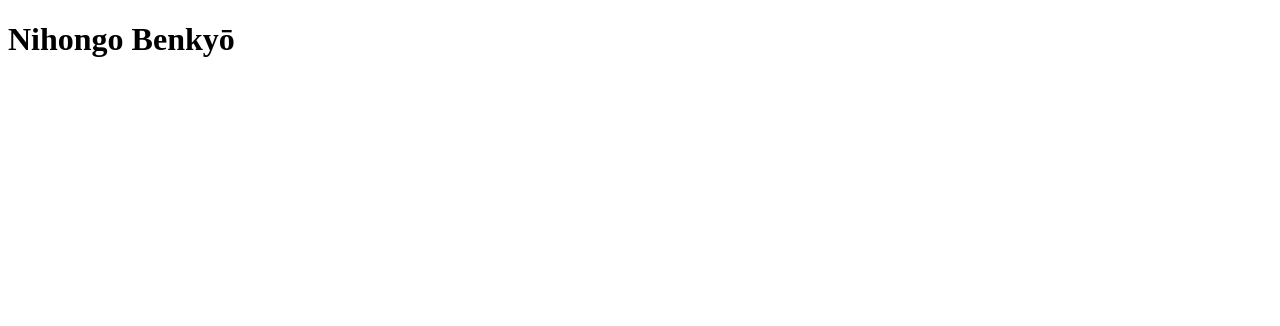
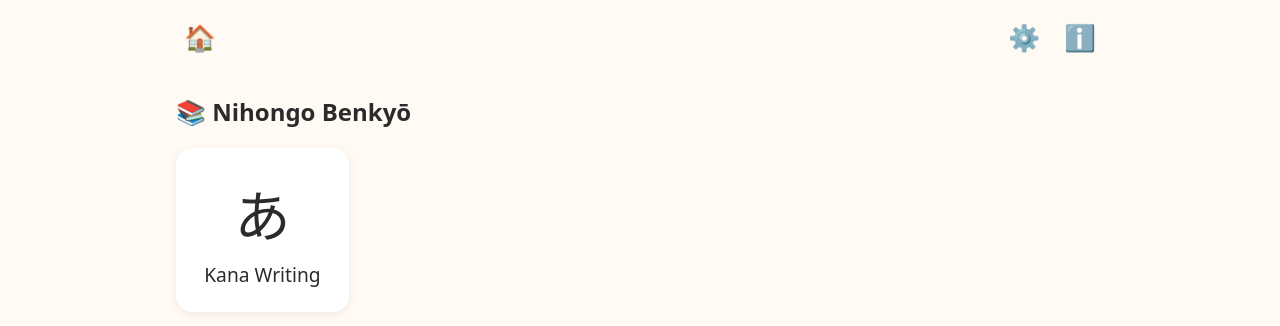
Before and after one commit to Nydan/nihongobenkyo, a Preact app: page / in a window 1280 px wide. Shown: the top 326 px of the page. Built offline with nearby package versions, Linux system fonts and the light colour scheme.

Commit message:
feat: add app shell, settings, about and e2e harness

```diff
--- /dev/null
+++ b/src/core/NotFound.tsx
@@ -0,0 +1,10 @@
+import { href } from './router'
+
+export function NotFound() {
+  return (
+    <section class="not-found">
+      <p>🤔 Page not found</p>
+      <a class="button" href={href()}>🏠 Home</a>
+    </section>
+  )
+}
--- a/src/main.tsx
+++ b/src/main.tsx
@@ -1,3 +1,6 @@
 import { render } from 'preact'
+import { kanaModule } from './modules/kana'
+import { App } from './shell/App'
+import './shell/styles.css'
 
-render(<h1>Nihongo Benkyō</h1>, document.getElementById('app')!)
+render(<App modules={[kanaModule]} />, document.getElementById('app')!)
--- /dev/null
+++ b/src/modules/kana/KanaHome.tsx
@@ -0,0 +1,13 @@
+import { href } from '../../core/router'
+
+export function KanaHome() {
+  return (
+    <section class="kana-home">
+      <h1>✍️ Kana Writing</h1>
+      <div class="tiles">
+        <a class="tile" href={href('kana', 'hiragana')}><span class="tile-icon" lang="ja">あ</span><span>Hiragana</span></a>
+        <a class="tile" href={href('kana', 'katakana')}><span class="tile-icon" lang="ja">ア</span><span>Katakana</span></a>
+      </div>
+    </section>
+  )
+}
--- /dev/null
+++ b/src/modules/kana/index.tsx
@@ -0,0 +1,10 @@
+import type { LearningModule } from '../../core/module'
+import { KanaHome } from './KanaHome'
+
+export const kanaModule: LearningModule = {
+  id: 'kana',
+  title: 'Kana Writing',
+  icon: 'あ',
+  progressKey: 'kana',
+  routes: [{ path: '', render: () => <KanaHome /> }],
+}
--- /dev/null
+++ b/src/shell/About.tsx
@@ -0,0 +1,15 @@
+export function About() {
+  return (
+    <section class="about">
+      <h1>ℹ️ About</h1>
+      <p>Nihongo Benkyō helps you learn to write Japanese, one stroke at a time.</p>
+      <h2>Credits</h2>
+      <p>
+        Stroke order data from <a href="https://kanjivg.tagaini.net/" target="_blank" rel="noopener">KanjiVG</a>,
+        © Ulrich Apel, licensed under{' '}
+        <a href="https://creativecommons.org/licenses/by-sa/3.0/" target="_blank" rel="noopener">CC BY-SA 3.0</a>.
+      </p>
+      <p>App code: MIT License.</p>
+    </section>
+  )
+}
--- /dev/null
+++ b/src/shell/App.tsx
@@ -0,0 +1,33 @@
+import type { LearningModule } from '../core/module'
+import { resolveModuleRoute } from '../core/module'
+import { NotFound } from '../core/NotFound'
+import { href, useHashSegments } from '../core/router'
+import { About } from './About'
+import { Banner } from './Banner'
+import { Home } from './Home'
+import { Settings } from './Settings'
+
+function renderRoute(modules: LearningModule[], segments: string[]) {
+  if (segments.length === 0) return <Home modules={modules} />
+  if (segments.length === 1 && segments[0] === 'settings') return <Settings />
+  if (segments.length === 1 && segments[0] === 'about') return <About />
+  const resolved = resolveModuleRoute(modules, segments)
+  return resolved ? resolved.route.render(resolved.params) : <NotFound />
+}
+
+export function App({ modules }: { modules: LearningModule[] }) {
+  const segments = useHashSegments()
+  return (
+    <div class="app">
+      <nav class="topbar">
+        <a href={href()} aria-label="Home">🏠</a>
+        <span class="topbar-right">
+          <a href={href('settings')} aria-label="Settings">⚙️</a>
+          <a href={href('about')} aria-label="About">ℹ️</a>
+        </span>
+      </nav>
+      <Banner />
+      <main>{renderRoute(modules, segments)}</main>
+    </div>
+  )
+}
--- /dev/null
+++ b/src/shell/Banner.tsx
@@ -0,0 +1,6 @@
+import { getAppStore } from '../core/storage'
+
+export function Banner() {
+  if (getAppStore().persistent) return null
+  return <div class="banner" role="status">⚠️ Progress won't be saved on this device</div>
+}
--- /dev/null
+++ b/src/shell/Home.tsx
@@ -0,0 +1,18 @@
+import type { LearningModule } from '../core/module'
+import { href } from '../core/router'
+
+export function Home({ modules }: { modules: LearningModule[] }) {
+  return (
+    <section class="home">
+      <h1>📚 Nihongo Benkyō</h1>
+      <div class="tiles">
+        {modules.map(m => (
+          <a key={m.id} class="tile" href={href(m.id)}>
+            <span class="tile-icon" lang="ja">{m.icon}</span>
+            <span>{m.title}</span>
+          </a>
+        ))}
+      </div>
+    </section>
+  )
+}
--- /dev/null
+++ b/src/shell/Settings.tsx
@@ -0,0 +1,27 @@
+import { useSettings } from '../core/settings'
+import type { Level } from '../core/stroke/types'
+
+const LEVELS: { id: Level; label: string; hint: string }[] = [
+  { id: 'easy', label: '🐣 Easy', hint: 'Order and direction mistakes are only hints' },
+  { id: 'normal', label: '🙂 Normal', hint: 'Order and direction must be right' },
+  { id: 'strict', label: '🎓 Strict', hint: 'Tight shapes, textbook stroke counts only' },
+]
+
+export function Settings() {
+  const [settings, update] = useSettings()
+  return (
+    <section class="settings">
+      <h1>⚙️ Settings</h1>
+      <fieldset>
+        <legend>Checking level</legend>
+        {LEVELS.map(l => (
+          <label key={l.id} class="radio-card">
+            <input type="radio" name="level" value={l.id} checked={settings.level === l.id} onChange={() => update({ level: l.id })} />
+            <span>{l.label}</span>
+            <small>{l.hint}</small>
+          </label>
+        ))}
+      </fieldset>
+    </section>
+  )
+}
--- /dev/null
+++ b/src/shell/styles.css
@@ -0,0 +1,51 @@
+:root {
+  --bg: #fffaf3;
+  --surface: #ffffff;
+  --text: #2b2b2b;
+  --muted: #6b6b6b;
+  --accent: #ff7043;
+  --accent-text: #ffffff;
+  --ink: #1f3a93;
+  --guide: #e0c9b6;
+  --ref: #2b2b2b;
+  --faint: #e6ddd3;
+  --good: #2e9d4f;
+  --bad: #d64545;
+  --warn: #d99a00;
+  --radius: 16px;
+  font-family: "Hiragino Maru Gothic ProN", "Hiragino Sans", "Noto Sans JP", system-ui, sans-serif;
+}
+@media (prefers-color-scheme: dark) {
+  :root {
+    --bg: #1d1b19; --surface: #2a2724; --text: #f2ede8; --muted: #b3aaa1;
+    --ink: #8fb4ff; --guide: #5a4d42; --ref: #f2ede8; --faint: #3d3732;
+  }
+}
+* { box-sizing: border-box; }
+html, body { margin: 0; background: var(--bg); color: var(--text); }
+a { color: inherit; }
+.app { max-width: 960px; margin: 0 auto; padding: env(safe-area-inset-top) 16px 32px; }
+.topbar { display: flex; justify-content: space-between; align-items: center; padding: 12px 0; }
+.topbar a { font-size: 1.6rem; text-decoration: none; padding: 8px; }
+.topbar-right { display: flex; gap: 8px; }
+.banner { background: var(--warn); color: #000; padding: 8px 12px; border-radius: var(--radius); margin-bottom: 12px; }
+button, .button {
+  font: inherit; font-size: 1.1rem; min-height: 48px; min-width: 48px; padding: 8px 16px;
+  border-radius: var(--radius); border: 2px solid var(--faint); background: var(--surface); color: var(--text);
+  cursor: pointer; text-decoration: none; display: inline-flex; align-items: center; justify-content: center; gap: 6px;
+}
+button:disabled { opacity: 0.4; cursor: default; }
+.primary { background: var(--accent); border-color: var(--accent); color: var(--accent-text); }
+.tiles { display: grid; grid-template-columns: repeat(auto-fill, minmax(160px, 1fr)); gap: 16px; }
+.tile {
+  display: flex; flex-direction: column; align-items: center; gap: 8px; padding: 24px 12px;
+  background: var(--surface); border-radius: var(--radius); text-decoration: none; font-size: 1.2rem;
+  box-shadow: 0 2px 8px rgb(0 0 0 / 0.08);
+}
+.tile-icon { font-size: 3.5rem; }
+fieldset { border: none; padding: 0; display: grid; gap: 12px; }
+legend { font-weight: bold; margin-bottom: 8px; }
+.radio-card { display: grid; grid-template-columns: auto 1fr; gap: 4px 12px; align-items: center; padding: 12px; background: var(--surface); border-radius: var(--radius); }
+.radio-card input { width: 24px; height: 24px; }
+.radio-card small { grid-column: 2; color: var(--muted); }
+.not-found { text-align: center; padding: 48px 0; font-size: 1.3rem; }
```
Also changed, not shown: playwright.config.ts (added, +8 -0 lines), 2 other files (tests, documents, lock files or other folders).
